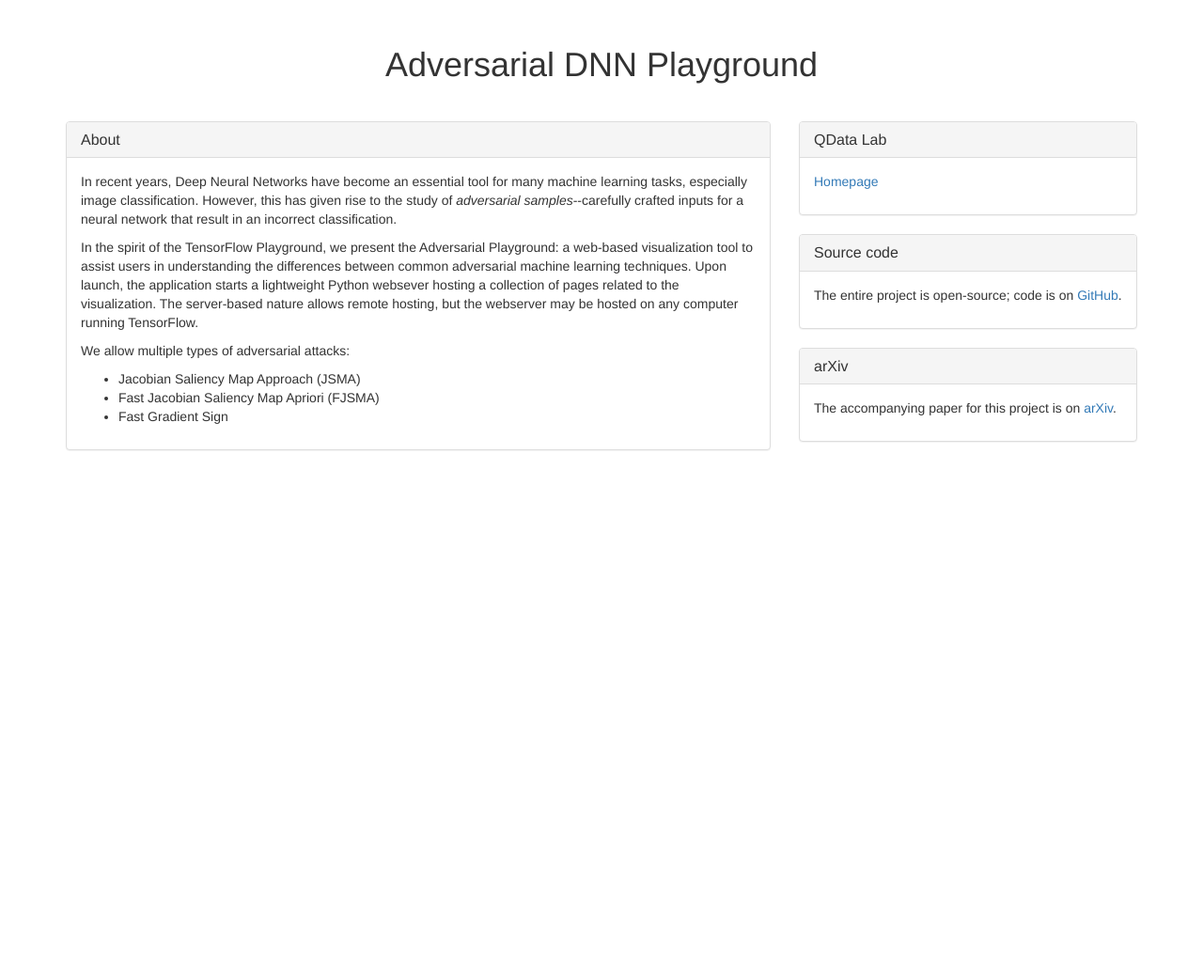
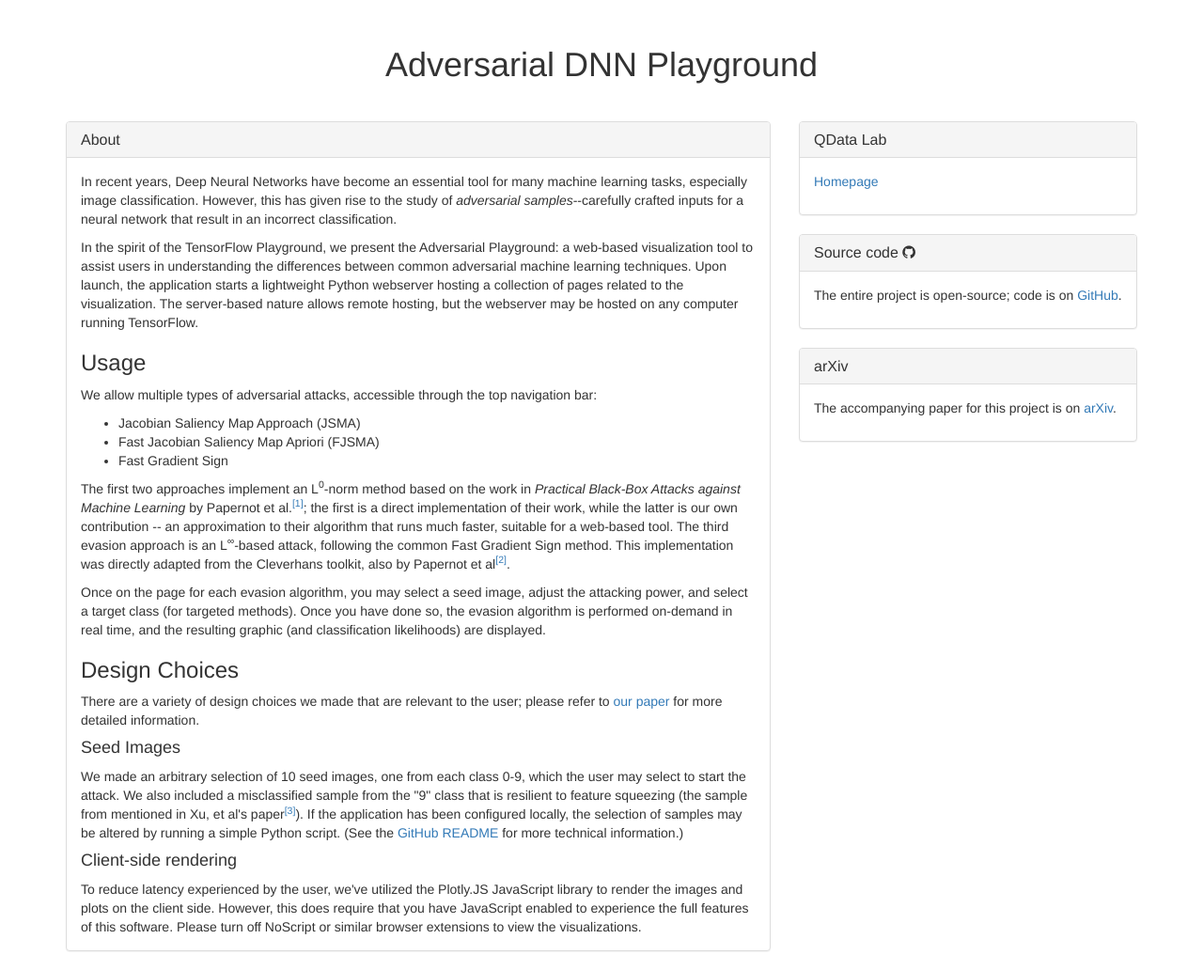
Before and after one commit to QData/AdversarialDNN-Playground, a Flask app: page / in a window 1280 px wide. Shown: the part 51-1083 px from the top of the page at 94% size. Before the commit the page ends 530 px from the top, so only its background shows below. Run offline with Flask 2, Linux system fonts and the light colour scheme; some libraries are stand-ins or nearby versions.

Commit message:
Homepage edits/more description

```diff
--- a/webapp/templates/index.html
+++ b/webapp/templates/index.html
@@ -16,6 +16,10 @@
 
     <!-- Custom styles for this template -->
     <link href="{{ url_for('static', filename='custom.css') }}" rel="stylesheet">
+
+    <!-- Fontawesome for GitHub icons -->
+    <link href="https://maxcdn.bootstrapcdn.com/font-awesome/4.7.0/css/font-awesome.min.css" rel="stylesheet"/>
+
   </head>
 
   <body>
@@ -53,25 +57,40 @@
         <div class="col-md-8">
           <div class="panel panel-default">
               <div class="panel-heading">
-                <h3 class = "panel-title">About</h3>
+                <h2 class = "panel-title">About</h2>
               </div>
               <div class="panel-body">
                 <p>
                 In recent years, Deep Neural Networks have become an essential tool for many machine learning tasks, especially image classification.  However, this has given rise to the study of <em>adversarial samples</em>--carefully crafted inputs for a neural network that result in an incorrect classification.
                 </p>
                 <p>
-                In the spirit of the TensorFlow Playground, we present the Adversarial Playground: a web-based visualization tool to assist users in understanding the differences between common adversarial machine learning techniques.  Upon launch, the application starts a lightweight Python websever hosting a collection of pages related to the visualization.  The server-based nature allows remote hosting, but the webserver may be hosted on any computer running TensorFlow.
+                In the spirit of the TensorFlow Playground, we present the Adversarial Playground: a web-based visualization tool to assist users in understanding the differences between common adversarial machine learning techniques.  Upon launch, the application starts a lightweight Python webserver hosting a collection of pages related to the visualization.  The server-based nature allows remote hosting, but the webserver may be hosted on any computer running TensorFlow.
                 </p>
 
+                <h3>Usage</h3>
                 <p>
-                We allow multiple types of adversarial attacks:
+                We allow multiple types of adversarial attacks, accessible through the top navigation bar:
                   <ul>
                     <li>Jacobian Saliency Map Approach (JSMA)</li>
                     <li>Fast Jacobian Saliency Map Apriori (FJSMA) </li>
                     <li>Fast Gradient Sign</li>
                   </ul>
+
+                The first two approaches implement an L<sup>0</sup>-norm method based on the work in <em>Practical Black-Box Attacks against Machine Learning</em> by Papernot et al.<sup><a href="https://arxiv.org/abs/1511.07528" target="_blank">[1]</a></sup>; the first is a direct implementation of their work, while the latter is our own contribution -- an approximation to their algorithm that runs much faster, suitable for a web-based tool.  The third evasion approach is an L<sup>&infin;</sup>-based attack, following the common Fast Gradient Sign method.  This implementation was directly adapted from the Cleverhans toolkit, also by Papernot et al<sup><a href="https://arxiv.org/abs/1610.00768" target="_blank">[2]</a></sup>.
                 </p>
 
+                <p>
+                  Once on the page for each evasion algorithm, you may select a seed image, adjust the attacking power, and select a target class (for targeted methods).  Once you have done so, the evasion algorithm is performed on-demand in real time, and the resulting graphic (and classification likelihoods) are displayed.
+                </p>
+
+                <h3>Design Choices</h3>
+                There are a variety of design choices we made that are relevant to the user; please refer to <a href="https://arxiv.org/abs/1706.01763" target="_blank">our paper</a> for more detailed information.
+
+                <h4>Seed Images</h4>
+                We made an arbitrary selection of 10 seed images, one from each class 0-9, which the user may select to start the attack.  We also included a misclassified sample from the "9" class that is resilient to feature squeezing (the sample from mentioned in Xu, et al's paper<sup><a href="https://arxiv.org/abs/1704.01155" target="_blank">[3]</a></sup>).  If the application has been configured locally, the selection of samples may be altered by running a simple Python script.  (See the <a href="https://github.com/QData/AdversarialDNN-Playground/blob/master/README.md">GitHub README</a> for more technical information.)
+
+                <h4>Client-side rendering</h4>
+                To reduce latency experienced by the user, we've utilized the Plotly.JS JavaScript library to render the images and plots on the client side.  However, this does require that you have JavaScript enabled to experience the full features of this software.  Please turn off NoScript or similar browser extensions to view the visualizations.
               </div>
           </div>
         </div>
@@ -88,7 +107,7 @@
           </div>
           <div class="panel panel-default">
             <div class="panel-heading">
-              <h3 class = "panel-title">Source code</h3>
+              <h3 class = "panel-title">Source code <i class="fa fa-github" aria-hidden="true"></i></h3>
             </div>
             <div class="panel-body">
               <p>
```
Also changed, not shown: 1 other file.
